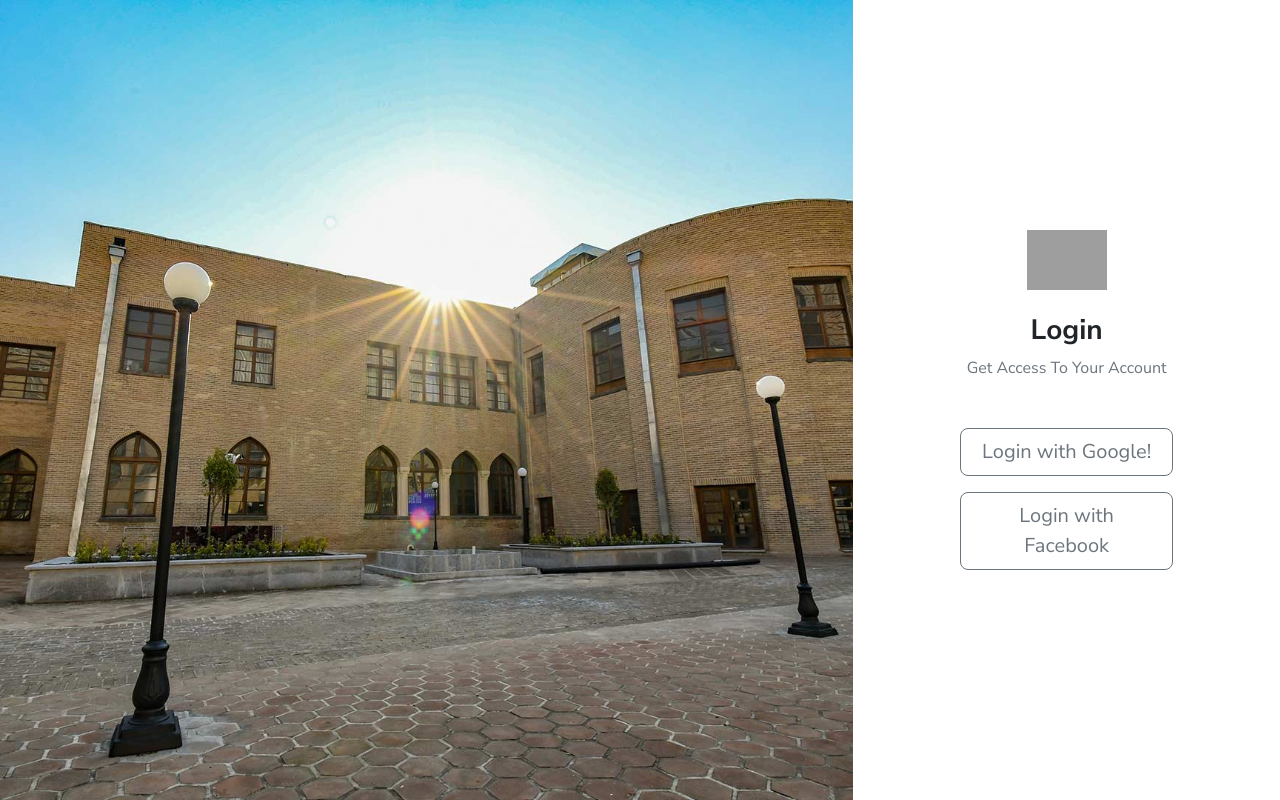
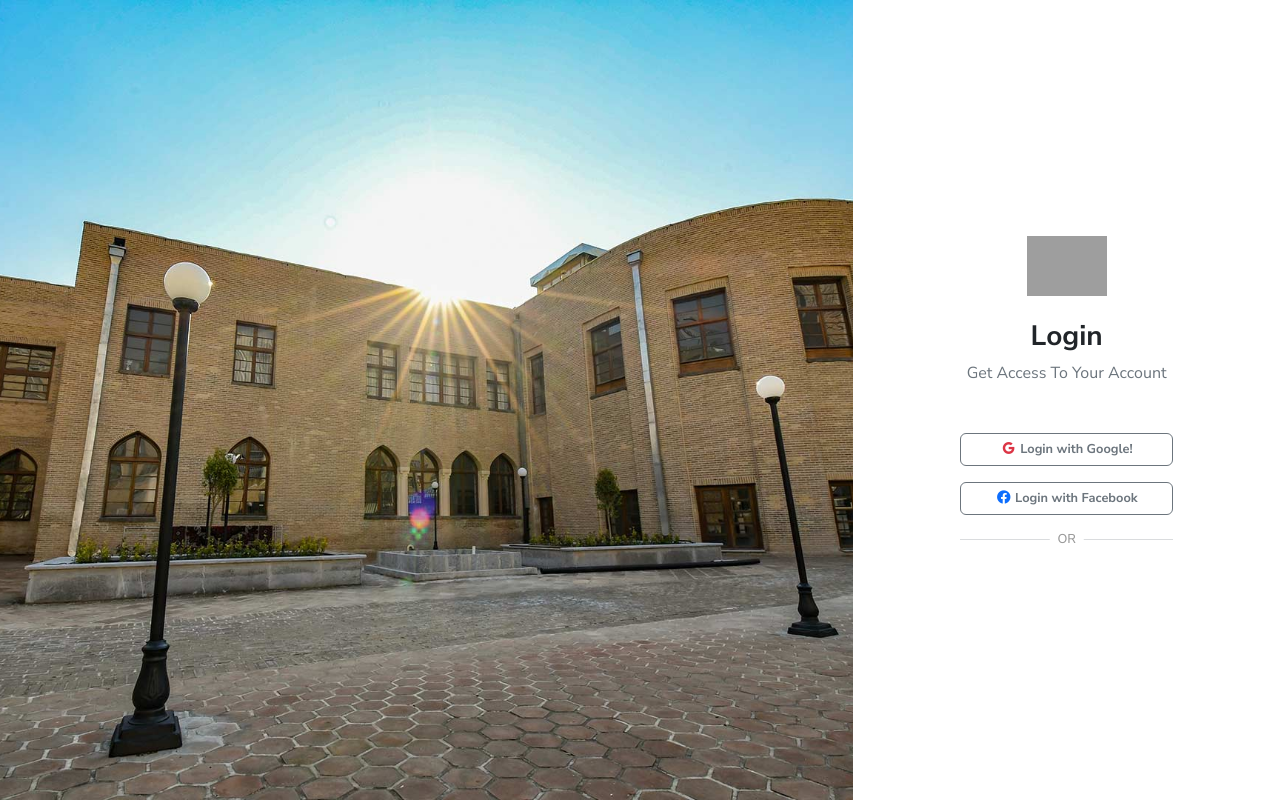
Before and after one commit to nargesabdi/simple-login-page, a plain HTML site: page index.html in a window 1280 px wide. Drawn offline with nearby package versions, Linux system fonts and the light colour scheme; grey boxes are pictures that could not be loaded.

Commit message:
add boxicon font + add divider

```diff
--- a/index.html
+++ b/index.html
@@ -1,5 +1,3 @@
-
-
 <!DOCTYPE html>
 <html lang="en">
 
@@ -10,6 +8,7 @@
     <title>صفحه ورود</title>
     <link href="bootstrap-5.3.3-dist/css/bootstrap.css" rel="stylesheet">
     <link href="style.css" rel="stylesheet">
+    <link href='https://unpkg.com/boxicons@2.1.4/css/boxicons.min.css' rel='stylesheet'>
 </head>
 
 <!-- left side -->
@@ -33,12 +32,19 @@
                         <p class="text-secondary">Get Access To Your Account</p>
                     </div>
                     <!-- social Login -->
-                    <button class="btn btn-outline-secondary btn-lg w-100 mb-3">
-                        Login with Google!
+                    <button class="btn btn-outline-secondary  w-100 mb-3">
+                        <i class='bx bxl-google text-danger fs-6'></i> Login with Google!
                     </button>
-                    <button class="btn btn-outline-secondary btn-lg w-100">
-                        Login with Facebook
+                    <button class="btn btn-outline-secondary  w-100">
+                        <i class='bx bxl-facebook-circle text-primary  fs-6'></i> Login with Facebook
                     </button>
+                    <!-- /social Login -->
+                    <!-- Divider -->
+                    <div class="position-relative">
+                        <hr class="text-secondary divider">
+                        <div class="divider-content-center">OR</div>
+                    </div>
+
 
                 </div>
             </div>
--- a/style.css
+++ b/style.css
@@ -24,6 +24,13 @@ body {
     font-family: 'Nunito Sans', 'Gill Sans', 'Gill Sans MT', 'Trebuchet MS', sans-serif;
     background-color: #fff;
 }
+.btn {
+    font-size: 0.8rem;
+    font-weight: 700;
+}
+.btn i{
+    vertical-align: text-top;
+}
 
 .bg-holder {
     position: absolute;
@@ -36,3 +43,18 @@ body {
     background-repeat: no-repeat;
 
 }
+.divider-content-center{
+    position: absolute;
+    top: 50%;
+    left: 50%;
+    transform: translate(-50%,-50%);
+    padding-left: 0.5rem;
+    padding-right: 0.5rem;
+    background-color: #fff;
+    font-size: 0.8rem;
+    font-weight: 500;
+    color: #999;
+}
+.divider{
+    margin: 1.5rem 0;
+}
```
